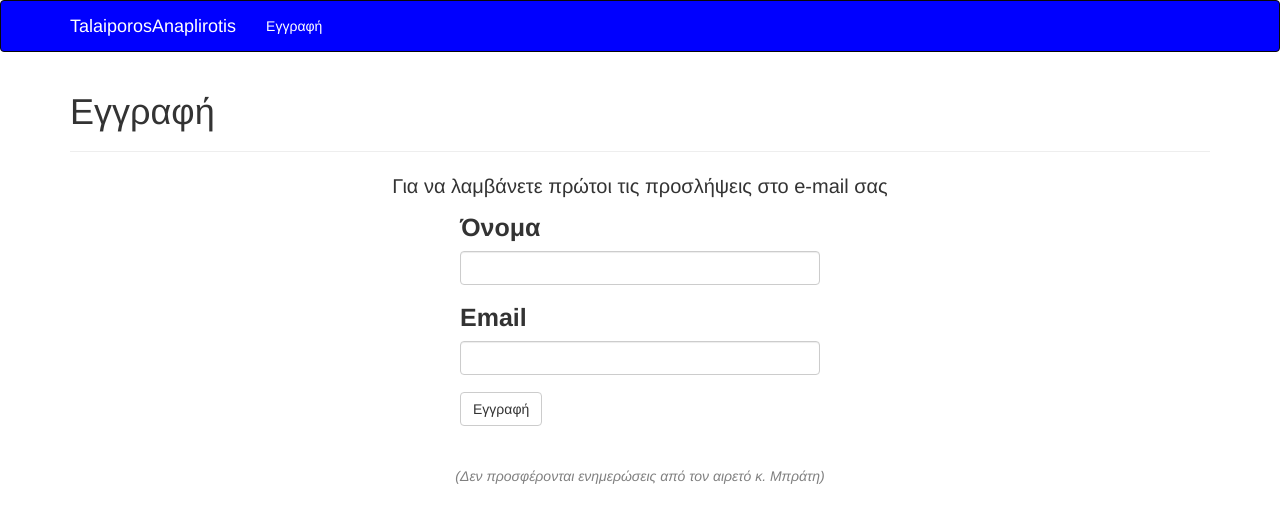
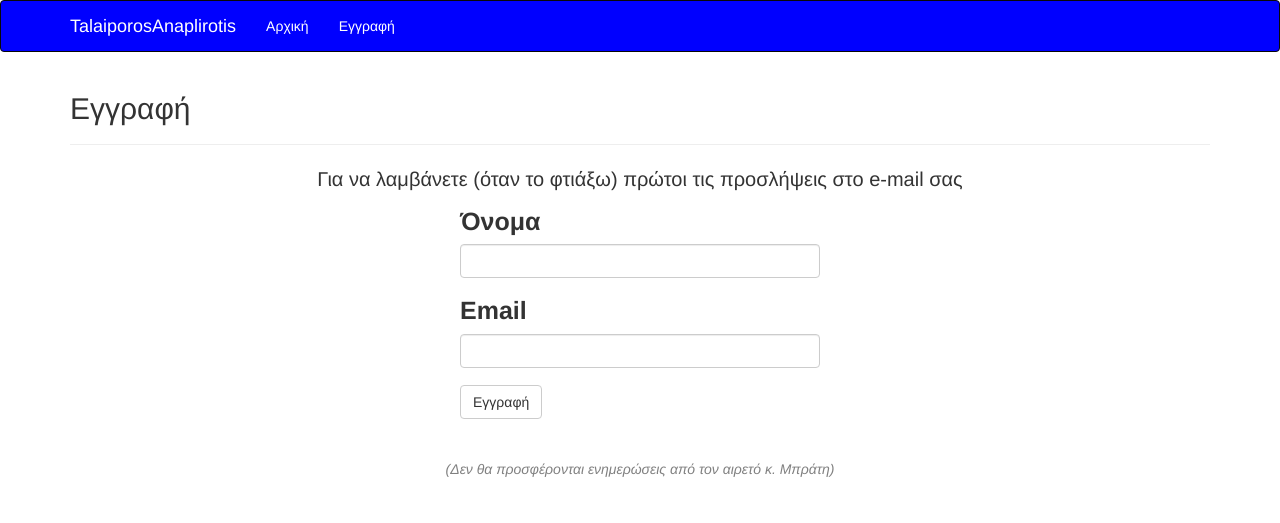
Before and after one commit to fkaralis/talaiporosanaplirotis, a Flask app: page /auth/register in a window 1280 px wide. Shown: the top 523 px of the page. Run offline with Flask 2, Linux system fonts and the light colour scheme; parts of the project's set-up code (start-up, migrations or seed data) failed here and were passed over; some libraries are stand-ins or nearby versions.

Commit message:
a little more frontend

```diff
--- a/app/templates/auth/register.html
+++ b/app/templates/auth/register.html
@@ -5,11 +5,11 @@
 
 {% block page_content %}
 <div class="page-header">
-    <h1>Εγγραφή</h1>
+    <h2>Εγγραφή</h2>
 </div>
 
 <div class="row" align="center" style="font-size:20px">
-    <p>Για να λαμβάνετε πρώτοι τις προσλήψεις στο e-mail σας</p><span class="hidden-sm hidden-xs"></span>
+    <p>Για να λαμβάνετε (όταν το φτιάξω) πρώτοι τις προσλήψεις στο e-mail σας</p><span class="hidden-sm hidden-xs"></span>
 </div>
 
 <div class="row" style="font-size:25px">
@@ -21,6 +21,6 @@
 </div>
 
 <div class="row"  align="center" style="color:grey">
-    <p><span class="hidden-sm hidden-xs"><br></span><br><i>(Δεν προσφέρονται ενημερώσεις από τον αιρετό κ. Μπράτη)</i></p>
+    <p><span class="hidden-sm hidden-xs"><br></span><br><i>(Δεν θα προσφέρονται ενημερώσεις από τον αιρετό κ. Μπράτη)</i></p>
 </div>
 {% endblock %}
--- a/app/templates/base.html
+++ b/app/templates/base.html
@@ -22,10 +22,11 @@
                 <span class ="icon-bar"></span>
                 <span class ="icon-bar"></span>
             </button>
-            <a class="navbar-brand" href="/">TalaiporosAnaplirotis</a>
+            <a class="navbar-brand" href="#">TalaiporosAnaplirotis</a>
         </div>
         <div class="navbar-collapse collapse">
             <ul class="nav navbar-nav">
+                <li><a href="/">Αρχική</a></li>
                 <li><a href="{{ url_for('auth.register') }}">Εγγραφή</a></li>
             </ul>
         </div>
@@ -36,7 +37,7 @@
 {% block content %}
     <div class="container">
         {% for message in get_flashed_messages() %}
-        <div class="alert alert-warning">
+        <div class="alert alert-success">
             <button type="button" class="close" data-dismiss="alert">&times;</button>
             {{ message }}
         </div>
@@ -51,4 +52,13 @@
 
 {{ moment.include_moment() }}
 {{ moment.lang('el') }}
+
+<script charset="utf-8" type="text/javascript">
+window.setTimeout(function() {
+    $(".alert").fadeTo(500, 0).slideUp(500, function(){
+        $(this).remove();
+    });
+}, 2000);
+</script>
+
 {% endblock %}
--- a/app/templates/index.html
+++ b/app/templates/index.html
@@ -5,7 +5,7 @@
 
 {% block page_content %}
 <div class="page-header">
-    <h1>Αναζήτηση πίνακα</h1>
+    <h2>Αναζήτηση πίνακα</h2>
 </div>
 
 <div class="row" style="font-size:25px">
--- a/app/templates/result.html
+++ b/app/templates/result.html
@@ -5,7 +5,7 @@
 {% block page_content %}
 <div class="container">
     <div class="page-header">
-        <h1>Εύρεση πίνακα</h1>
+        <h2>Εύρεση πίνακα</h2>
     </div>
     <div class="row" style="font-size:20px">
         <div class="col-md-2"></div>
```
